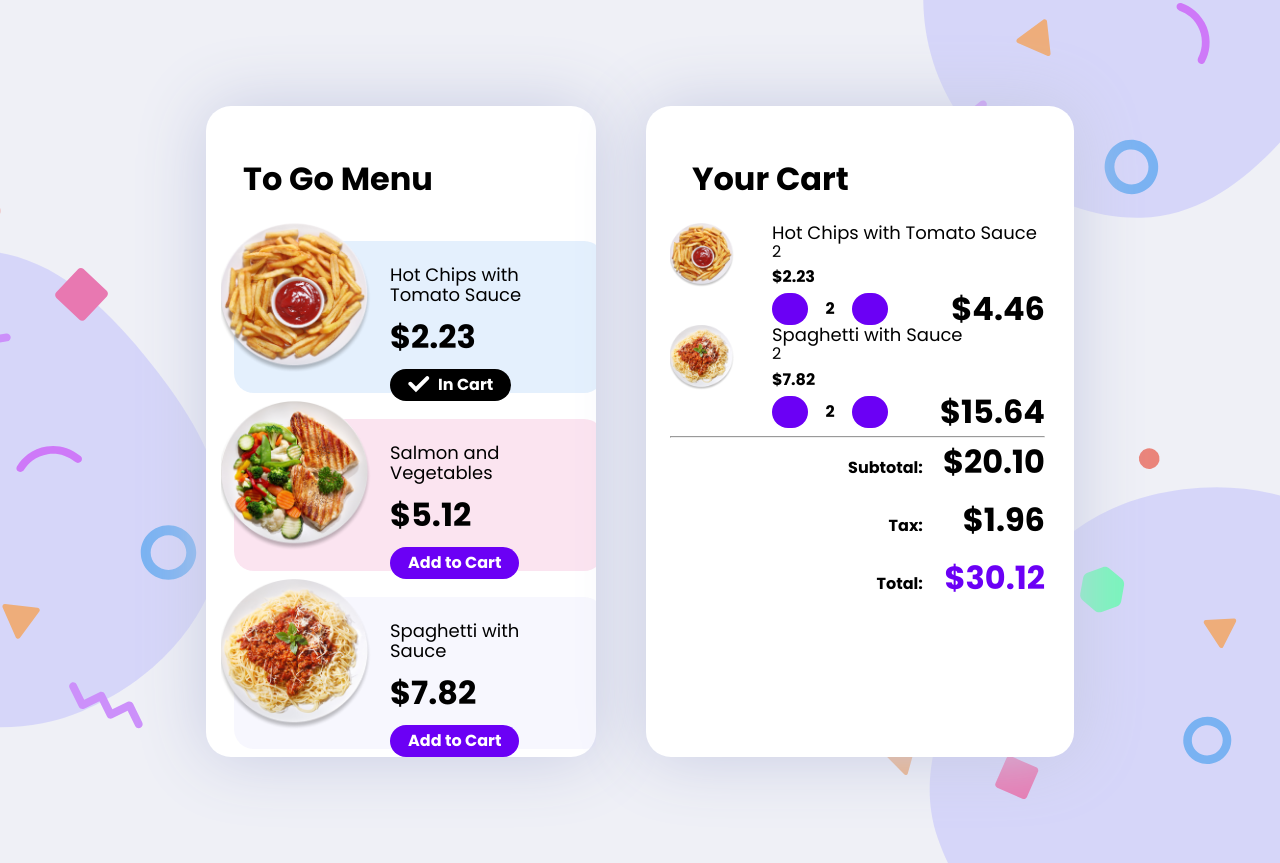
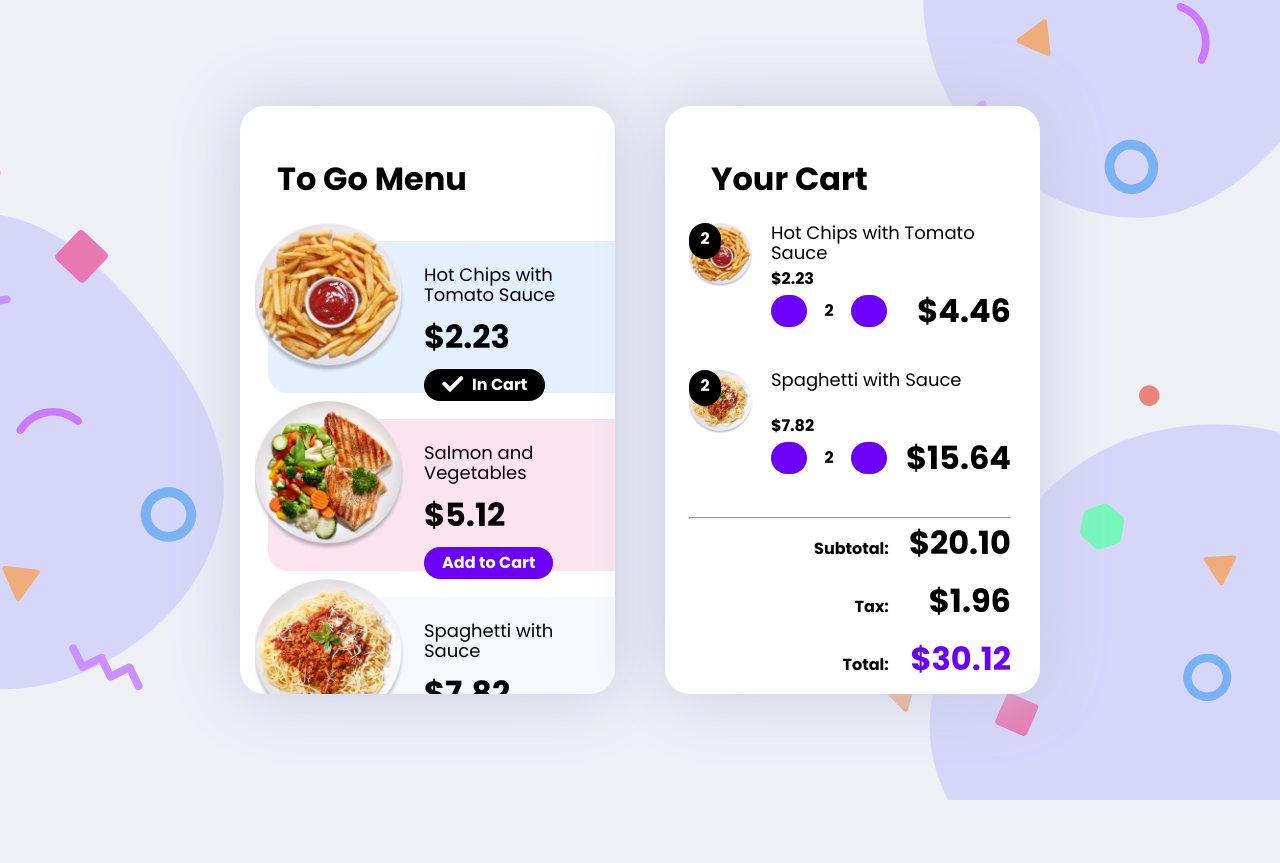
Before and after one commit to peter-hinch/advent-of-css-2022-02-ecommerce-component, a website: page index.html in a window 1280 px wide. After the commit the page ends 800 px from the top, so only its background shows below. Drawn offline with nearby package versions, Linux system fonts and the light colour scheme.

Commit message:
Add cart count badge and misc. styling.

```diff
--- a/index.html
+++ b/index.html
@@ -46,19 +46,28 @@
               <span class="button__content">Add to Cart</span>
             </button>
           </div>
+          <div class="menu__item">
+            <h3 class="item__description">Bacon and Eggs</h3>
+            <img src="./images/plate__bacon-eggs.png" alt="bacon and eggs" />
+            <div class="price price__large">$3.44</div>
+            <button class="item__add-remove">
+              <span class="button__content">Add to Cart</span>
+            </button>
+          </div>
         </div>
       </div>
+
       <div id="shopping-cart" class="panel panel__cart">
         <h2>Your Cart</h2>
         <!-- <p>Your cart is empty</p> -->
         <div class="cart__item">
           <h3 class="item__description">Hot Chips with Tomato Sauce</h3>
-          <div>
+          <div class="item__image-container">
             <img
               src="./images/plate__french-fries.png"
               alt="hot chips with tomato sauce"
             />
-            <div class="item__count-badge">2</div>
+            <div class="image__count-badge">2</div>
           </div>
           <div class="price">$2.23</div>
           <div class="item__line">
@@ -72,12 +81,12 @@
         </div>
         <div class="cart__item">
           <h3 class="item__description">Spaghetti with Sauce</h3>
-          <div>
+          <div class="item__image-container">
             <img
               src="./images/plate__spaghetti-meat-sauce.png"
               alt="spaghetti with sauce"
             />
-            <div class="item__count-badge">2</div>
+            <div class="image__count-badge">2</div>
           </div>
           <div class="price">$7.82</div>
           <div class="item__line">
--- a/styles.css
+++ b/styles.css
@@ -5,6 +5,7 @@ body {
   flex-direction: column;
   justify-content: center;
   min-height: 100vh;
+  max-height: 100vh;
   font-family: 'Poppins', sans-serif;
   background: no-repeat url('./images/bg__top-right.svg'),
     no-repeat url('./images/bg__left.svg'),
@@ -17,12 +18,14 @@ section.container {
   display: flex;
   flex-direction: row;
   justify-content: center;
+  flex-wrap: wrap;
   gap: 50px;
-  margin: 106px 0;
 }
 
 div.panel {
+  box-sizing: border-box;
   width: 375px;
+  max-height: calc(100vh - 212px);
   background: #fff;
   border-radius: 25px;
   box-shadow: 0px 0px 70px #c7cbe3;
@@ -37,8 +40,18 @@ div.panel.panel__cart {
 }
 
 div.panel div.panel__scroll-area {
+  max-height: calc(100% - 68px);
+  border-bottom-right-radius: 25px;
   overflow-x: hidden;
   overflow-y: scroll;
+  scrollbar-width: none; /* Hide scrollbar in Firefox */
+  -ms-overflow-style: none; /* Hide scrollbar in IE 10+ */
+}
+
+div.panel div.panel__scroll-area::-webkit-scrollbar {
+  /* Hide scrollbar in webkit browsers (Chrome, Safari) */
+  background: transparent;
+  width: 0px;
 }
 
 div.panel h2 {
@@ -53,6 +66,7 @@ div.panel p {
 
 div.panel h3.item__description {
   margin: 0;
+  height: 40px;
   font-weight: 400;
   font-size: 18px;
   line-height: 20px;
@@ -79,7 +93,8 @@ div.panel.panel__cart .price__large {
   text-align: end;
 }
 
-div.panel button {
+div.panel button,
+div.panel .image__count-badge {
   padding: 4px 18px;
   min-height: 32px;
   color: #fff;
@@ -91,7 +106,8 @@ div.panel button {
   border: none;
 }
 
-div.panel button.button__active {
+div.panel button.button__active,
+div.panel .image__count-badge {
   background: #000;
 }
 
@@ -146,7 +162,24 @@ div.panel button.button__active span.button__content::before {
 
 .cart__item {
   position: relative;
-  padding-left: 102px;
+  margin-bottom: 43px;
+  padding-left: 82px;
+}
+
+.cart__item .item__image-container {
+  position: absolute;
+  top: 0;
+  left: 0;
+}
+
+.cart__item .item__image-container .image__count-badge {
+  position: absolute;
+  display: flex;
+  flex-direction: row;
+  justify-content: center;
+  align-content: center;
+  padding: 4px 0 0;
+  width: 32px;
 }
 
 .cart__item img {
```
